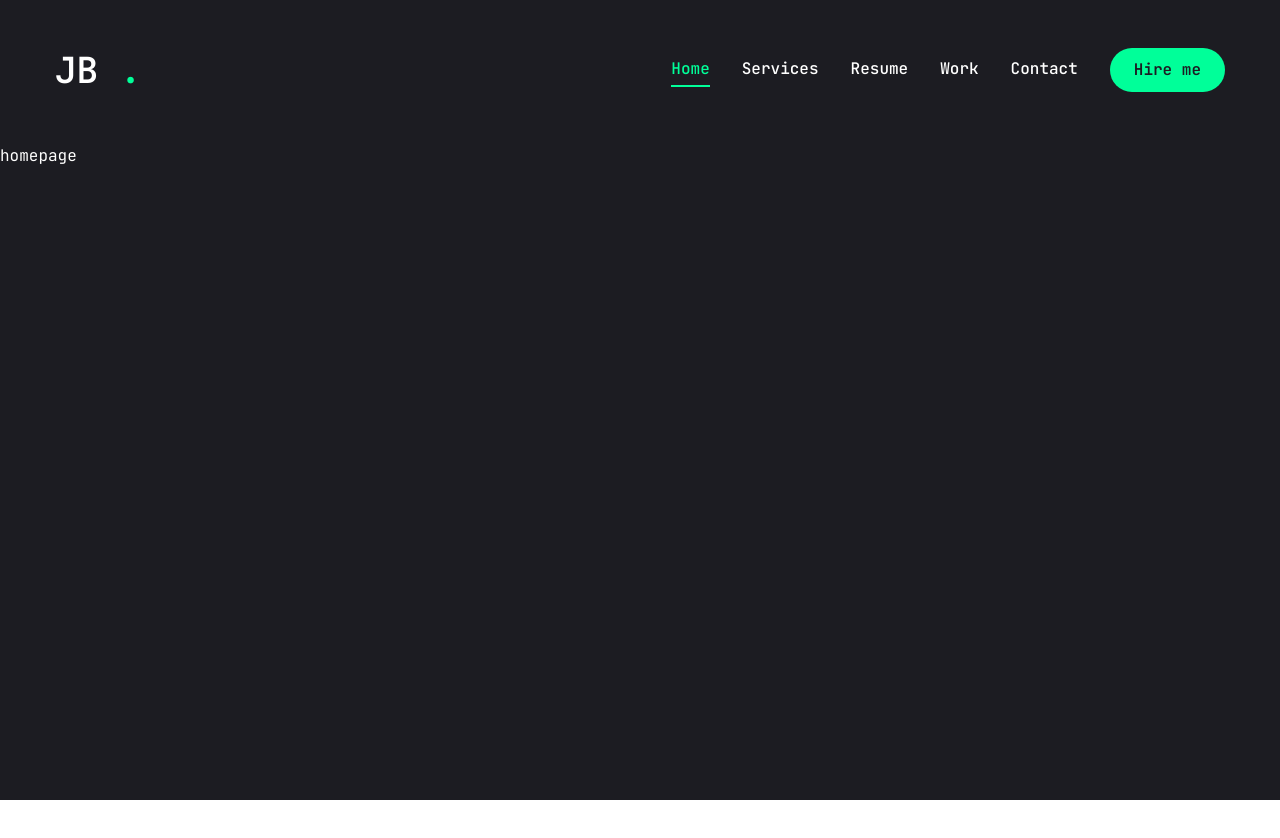
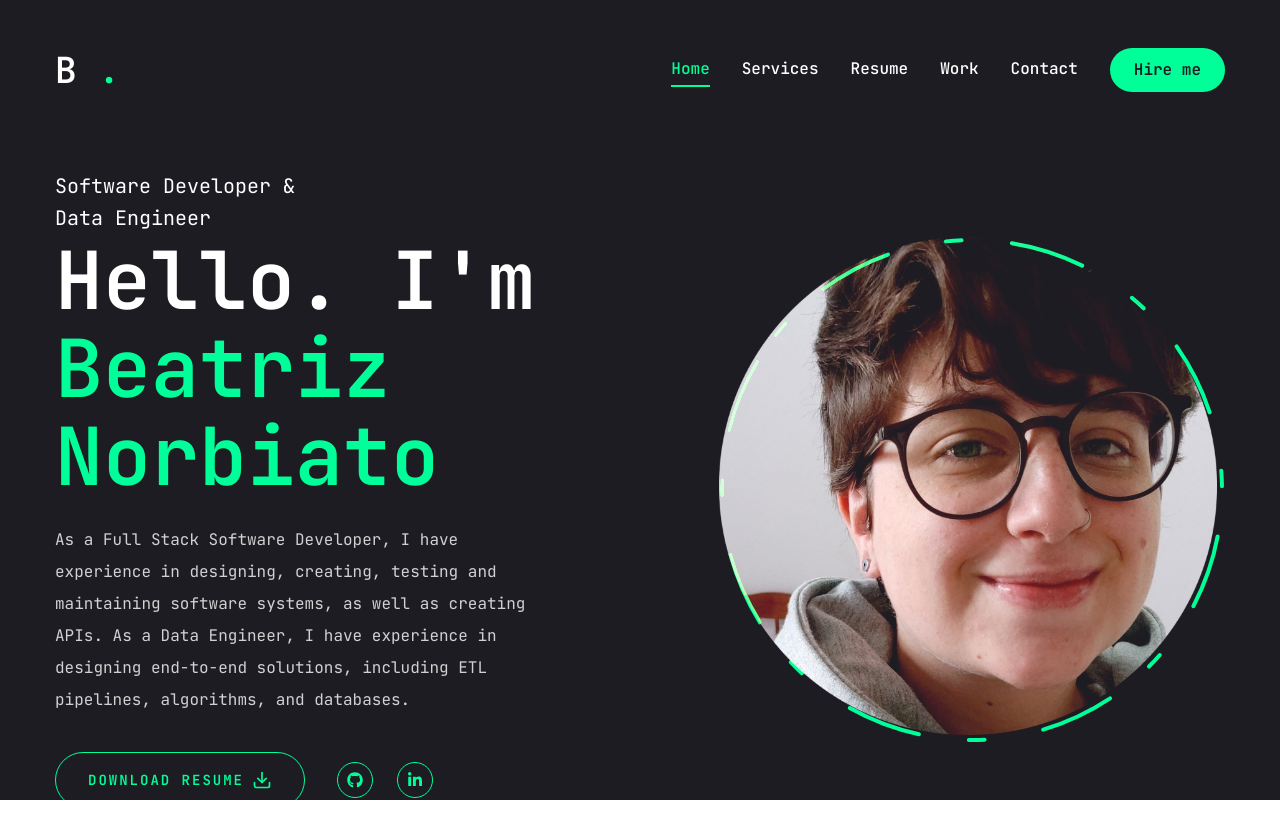
Before and after one commit to jbtestoni/portfolio, a Next.js app: page / in a window 1280 px wide. Shown: the top 838 px of the page. Before the commit the page ends 800 px from the top, so only its background shows below. Built offline with nearby package versions, Linux system fonts and the light colour scheme.

Commit message:
Add personal info and photo

```diff
--- a/app/globals.css
+++ b/app/globals.css
@@ -6,4 +6,13 @@
   body {
     @apply font-primary bg-primary text-white leading-loose;
   }
+  .h1 {
+    @apply text-[48px] xl:text-[80px] leading-[1.1] font-semibold;
+  }
+  .h2 {
+    @apply text-[36px] xl:text-[48px] leading-[1.1] font-semibold;
+  }
+  .h3 {
+    @apply text-[20px] xl:text-[24px] leading-[1.1] font-semibold;
+  }
 }
--- a/app/page.jsx
+++ b/app/page.jsx
@@ -1,5 +1,59 @@
-export default function Home() {
-  return (
-    <main>homepage</main>
-  );
-}
+import { Button } from "../components/ui/button";
+import { FiDownload } from "react-icons/fi";
+
+import Social from "../components/Social";
+import Photo from "../components/Photo";
+
+const Home = () => {
+    return (
+        <section className="h-full">
+            <div className="container mx-aut h-full">
+                <div className="flex flex-col xl:flex-row items-center justify-between xl:pt-8 xl:pb-24">
+                    <div className="text-center xl:text-left order-2 xl:order-none">
+                        <span className="text-xl">
+                            Software Developer & <br />
+                            Data Engineer
+                        </span>
+                        <h1 className="h1 mb-6">
+                            Hello. I'm <br />{" "}
+                            <span className="text-accent">
+                                Beatriz Norbiato
+                            </span>
+                        </h1>
+                        <p className="max-w-[500px] mb-9 text-white/80">
+                            As a Full Stack Software Developer, I have
+                            experience in designing, creating, testing and
+                            maintaining software systems, as well as creating
+                            APIs. As a Data Engineer, I have experience in
+                            designing end-to-end solutions, including ETL
+                            pipelines, algorithms, and databases.
+                        </p>
+                        <div className="flex flex-col xl:flex-row items-center gap-8">
+                            <Button
+                                variant="outline"
+                                size="lg"
+                                className="uppercase flex items-center gap-2"
+                            >
+                                <span>Download Resume</span>
+                                <FiDownload className="text-xl" />
+                            </Button>
+                            <div className="mb-8 xl:mb-0">
+                                <Social
+                                    containerStyles="flex gap-6"
+                                    iconStyles="w-9 h-9 border border-accent rounded-full flex
+									justify-center items-center text-accent text-base hover:bg-accent
+									hover:text-primary hover:transition-all duration-50"
+                                />
+                            </div>
+                        </div>
+                    </div>
+                    <div className="order-1 xl:order-none mb-8 xl:mb-0">
+                        <Photo />
+                    </div>
+                </div>
+            </div>
+        </section>
+    );
+};
+
+export default Home;
--- a/components/Header.jsx
+++ b/components/Header.jsx
@@ -10,7 +10,7 @@
                 {/*Logo*/}
                 <Link href="/">
                     <h1 className="text-4xl font-semibold">
-                        JB <span className="text-accent">.</span>
+                        B <span className="text-accent">.</span>
                     </h1>
                 </Link>
 
--- a/components/MobileNav.jsx
+++ b/components/MobileNav.jsx
@@ -39,7 +39,7 @@
                 <div className="mt-32 mb-40 text-center text-2xl">
                     <Link href="/">
                         <h1 className="text-4xl font-semibold">
-                            JB <span className="text-accent">.</span>
+                            B <span className="text-accent">.</span>
                         </h1>
                     </Link>
                 </div>
--- /dev/null
+++ b/components/Photo.jsx
@@ -0,0 +1,73 @@
+"use client";
+
+import { motion } from "framer-motion";
+import Image from "next/image";
+
+const Photo = () => {
+    return (
+        <div className="w-full h-full relative">
+            <motion.div
+                initial={{ opacity: 0 }}
+                animate={{
+                    opacity: 1,
+                    transition: { delay: 2, duration: 0.4, ease: "easeIn" },
+                }}
+            >
+                <motion.div
+                    initial={{ opacity: 0 }}
+                    animate={{
+                        opacity: 1,
+                        transition: {
+                            delay: 2.4,
+                            duration: 0.4,
+                            ease: "easeInOut",
+                        },
+                    }}
+                    className="w-[298px] h-[298px] xl:w-[498px] xl:h-[498px] mix-blend-lighten absolute"
+                >
+                    <Image
+                        src="/assets/photo.png"
+                        priority
+                        quality={100}
+                        fill
+                        alt=""
+                        className="object-contain"
+                    />
+                </motion.div>
+
+                <motion.svg
+                    className="w-[300px] xl:w-[506px] h-[300px] xl:h-[506px]"
+                    fill="transparent"
+                    viewBox="0 0 506 506"
+                    xmlns="http://www.w3.org/2000/svg"
+                >
+                    <motion.circle
+                        cx="253"
+                        cy="253"
+                        r="250"
+                        stroke="#00ff99"
+                        strokeWidth="4"
+                        strokeLinecap="round"
+                        strokeLinejoin="round"
+                        initial={{ strokeDasharray: "24 10 0 0" }}
+                        animate={{
+                            strokeDasharray: [
+                                "15 120 25 25",
+                                "16 25 92 72",
+                                "4 250 22 22",
+                            ],
+                            rotate: [120, 360],
+                        }}
+                        transition={{
+                            duration: 20,
+                            repeat: Infinity,
+                            repeatType: "reverse",
+                        }}
+                    />
+                </motion.svg>
+            </motion.div>
+        </div>
+    );
+};
+
+export default Photo;
--- /dev/null
+++ b/components/Social.jsx
@@ -0,0 +1,23 @@
+import Link from "next/link";
+import { FaGithub, FaLinkedinIn } from "react-icons/fa";
+
+const socials = [
+    { icon: <FaGithub />, path: "" },
+    { icon: <FaLinkedinIn />, path: "" },
+];
+
+const Social = ({ containerStyles, iconStyles }) => {
+    return (
+        <div className={containerStyles}>
+            {socials.map((item, index) => {
+                return (
+                    <Link key={index} href={item.path} className={iconStyles}>
+                        {item.icon}
+                    </Link>
+                );
+            })}
+        </div>
+    );
+};
+
+export default Social;
--- a/components/ui/button.jsx
+++ b/components/ui/button.jsx
@@ -12,7 +12,7 @@
                 default: "bg-accent text-primary hover:bg-accent-hover",
                 primary: "bg-primary text-white",
                 outline:
-                    "border border-accent bg-transparent text-accent hover:bg-accen hover:text-primary",
+                    "border border-accent bg-transparent text-accent hover:bg-accent hover:text-primary",
             },
             size: {
                 default: "h-[44px] px-6",
```
Also changed, not shown: public/assets/photo.png (added).
